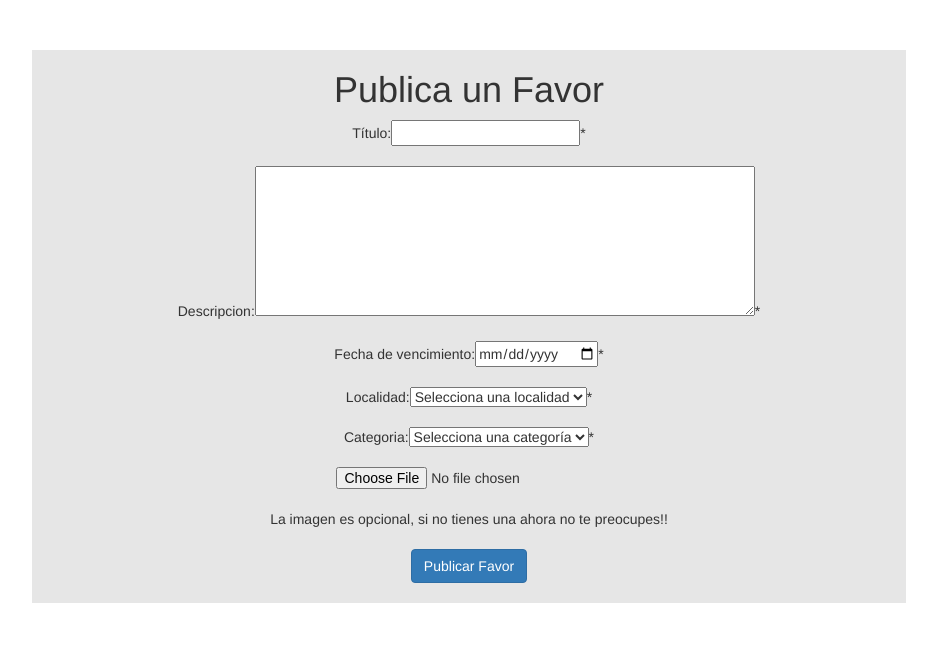
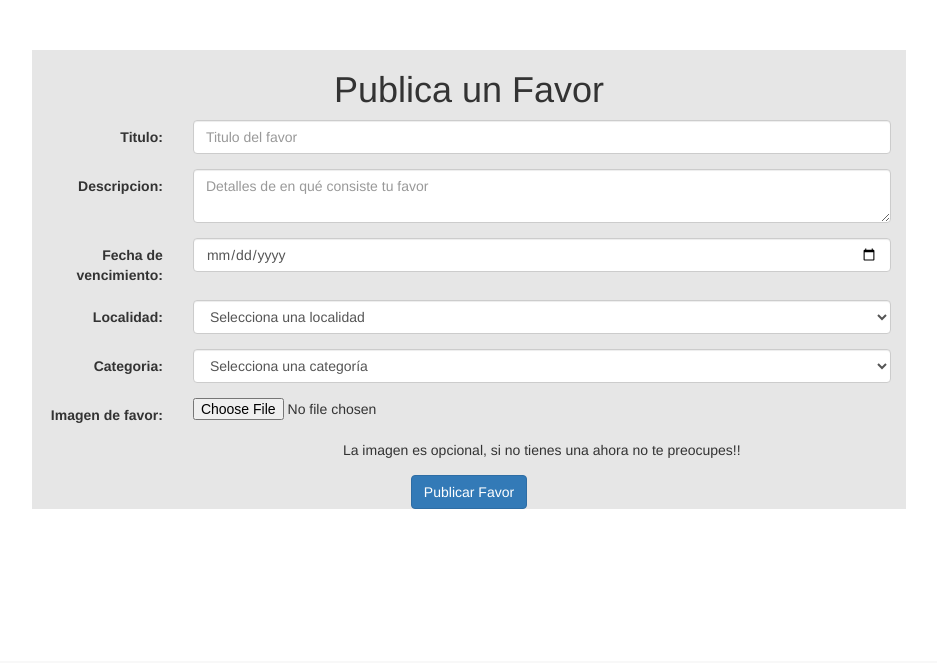
Before and after one commit to WATERMELON-SA/Una-Gauchada, a PHP site: page /publicarFavor.php in a window 1280 px wide. Shown: the part 139-802 px from the top of the page, without its empty margins (171-1108 px from the left). After the commit the page ends 648 px from the top, so only its background shows below. Run offline with PHP 8.4, Linux system fonts and the light colour scheme; the visitor is signed in with stand-in values (Sample User, id 1); data that the repository does not hold is empty.

Commit message:
Add files via upload

```diff
--- a/publicar.php
+++ b/publicar.php
@@ -49,9 +49,11 @@ function publicar($conect){
 	else{
 		$publicado= $conect -> query("INSERT INTO favor (idUsuario, titulo, descripcion, completo, idLocalidad, idCategoria, fecha_vencimiento) VALUES('$idUsuario', '$titulo', '$descripcion', '$completo', '$idLocalidad', '$categoria', '$venc')");
 	}
-	if ($publicado)
-		return "Tu favor ha sido publicado con éxito";
-	return "Tu favor no ha podido ser publicado";
+	if (!$publicado){
+		return "Tu favor no ha podido ser publicado";
+	}
+
+	header("Location: detalleFavor.php");
 }
 
  ?>
--- a/publicarFavor.php
+++ b/publicarFavor.php
@@ -75,35 +75,70 @@
 	<div class="row">
 		<div class="col-md-offset-2 col-xs-offset-1 col-xs-9 col-md-8"  style="margin-top: 50px; text-align: center;background-color: #e6e6e6;" >
 		<b><h1>Publica un Favor</h1></b>
-			<form id="formUsuario" enctype="multipart/form-data" action="publicarFavor.php" onsubmit= "return validar_formulario();" method="POST" >
-				<li>Título:<input type="text" name="titulo" >*</li><br>
-				<li>Descripcion:<textarea style="width: 500px; height: 150px;" name="descripcion" ></textarea>*</li><br>
-				<li>Fecha de vencimiento:<input type="date" name="fecha_venc"  min="<?php echo (date('Y-m-d', strtotime('+1 day'))); ?>">*</li><br>
-				<li>Localidad:<select name="localidad">
+
+
+		<form class="form-horizontal" enctype="multipart/form-data" action="publicarFavor.php" method="POST">
+				<div class="form-group">
+					<label class="control-label col-sm-2" for="titulo">Titulo:</label>
+					<div class="col-sm-10">
+						<input type="text" class="form-control" id="titulo" name="titulo" maxlength="35" required placeholder="Titulo del favor">
+					</div>
+				</div>
+				<div class="form-group">
+					<label class="control-label col-sm-2" for="descripcion">Descripcion:</label>
+					<div class="col-sm-10">
+						<textarea class="form-control" name="descripcion" id="descripcion" minlength="4" required placeholder="Detalles de en qué consiste tu favor"></textarea>
+					</div>
+				</div>
+				<div class="form-group">
+					<label class="control-label col-sm-2" for="fecha_venc">Fecha de vencimiento:</label>
+					<div class="col-sm-10">
+						<input type="date" class="form-control" id="fecha_venc" name="fecha_venc"  min="<?php echo (date('Y-m-d', strtotime('+1 day'))); ?>" max="<?php echo (date('Y-m-d', strtotime('+1 year'))); ?>" required >
+					</div>
+				</div>
+				<div class="form-group">
+					<label class="control-label col-sm-2" for="localidad">Localidad:</label>
+					<div class="col-sm-10">
+						<select name="localidad" id="localidad" class="form-control" required>
 							<option value="" selected>Selecciona una localidad</option>
 							<?php
 								listarLocalidades($conect);
 							?>
-				</select>*</li><br>
-				<li>Categoria:<select name="categoria">
+						</select>
+					</div>
+				</div>
+				<div class="form-group">
+					<label class="control-label col-sm-2" for="categoria">Categoria:</label>
+					<div class="col-sm-10">
+						<select name="categoria" id="categoria" required class="form-control">
 							<option value="" selected>Selecciona una categoría</option>
 							<?php
 								listarCategorias($conect);
 							?>
-				</select>*</li><br>
-				<li><input style="display:inline;"type="file" name="imagen" id="imagen"></li><br>
-				<li>La imagen es opcional, si no tienes una ahora no te preocupes!!</li><br>
-				<li><input type="hidden" name="idUsuario" value="<?php echo $_SESSION['id']; ?>"></li>
-				<input type="submit" class="btn btn-primary" value="Publicar Favor" name="Publicar">
+						</select>
+					</div>
+				</div>
+				<div class="form-group">
+					<label class="control-label col-sm-2" for="imagen">Imagen de favor:</label>
+					<div class="col-sm-10">
+						<input type="file" name="imagen" id="imagen"><br>
+						La imagen es opcional, si no tienes una ahora no te preocupes!!
+					</div>
+				</div>
+				<input type="hidden" name="idUsuario" value="<?php echo $_SESSION['id']; ?>">
+				<input class="btn btn-primary" type="submit" value="Publicar Favor" name="Publicar">
 			</form>
-			<br>
+
 	<?php
 		include "publicar.php";
 		if (validarPublicacion()) {
 			$ret= publicar($conect);
-			echo $ret;
+	?>
+		<script type="text/javascript">
+			alert("<?php echo $ret; ?>");
+		</script>
+	<?php
 		}
-
 	?>
 
 		</div>
```
Lines whose indentation alone changed are shown as unchanged.
